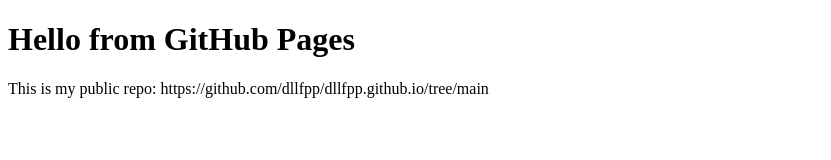
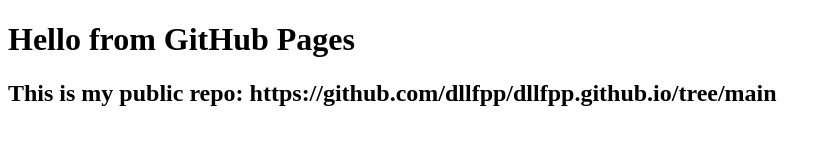
Before and after one commit to dllfpp/dllfpp.github.io, a plain HTML site: page index.html in a window 1280 px wide. Shown: the whole page, without its empty margins (0-831 px from the left). Drawn offline with Linux system fonts and the light colour scheme.

Commit message:
Update index.html

```diff
--- a/index.html
+++ b/index.html
@@ -2,5 +2,5 @@
 <html>
   <head><meta charset="utf-8"><title>My site</title></head>
   <body><h1>Hello from GitHub Pages</h1></body>
-  This is my public repo: https://github.com/dllfpp/dllfpp.github.io/tree/main
+  <body><h2>This is my public repo: https://github.com/dllfpp/dllfpp.github.io/tree/main</h2></body>
 </html>
```
